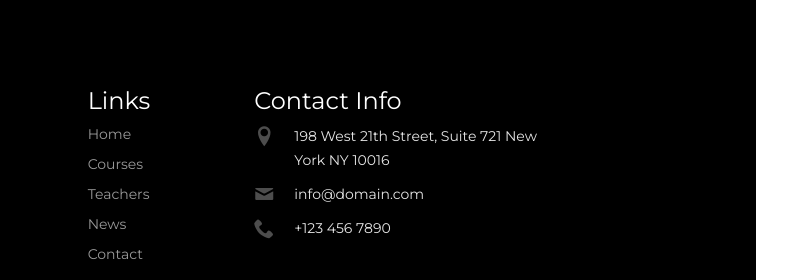
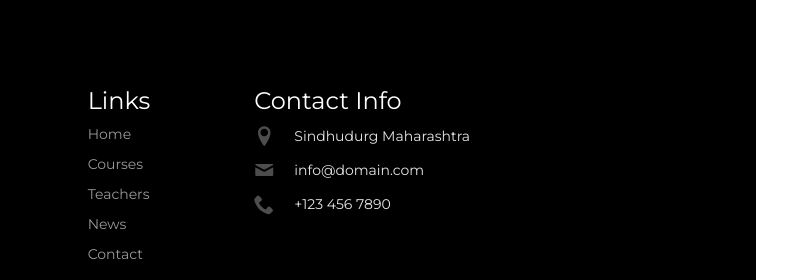
Before and after one commit to gsp689/StartUp, a website: page SindhudurgTourism/WebContent/index.html in a window 1280 px wide. Shown: the part 2740-3020 px from the top of the page, 484-1280 px from the left. Drawn offline with nearby package versions, Linux system fonts and the light colour scheme; some packages are replaced by stand-ins of ours; files whose address does not match are found by name.

Commit message:
address change

```diff
--- a/SindhudurgTourism/WebContent/index.html
+++ b/SindhudurgTourism/WebContent/index.html
@@ -733,7 +733,7 @@
               <div class="probootstrap-footer-widget">
                 <h3>Contact Info</h3>
                 <ul class="probootstrap-contact-info">
-                  <li><i class="icon-location2"></i> <span>198 West 21th Street, Suite 721 New York NY 10016</span></li>
+                  <li><i class="icon-location2"></i> <span>Sindhudurg Maharashtra</span></li>
                   <li><i class="icon-mail"></i><span>info@domain.com</span></li>
                   <li><i class="icon-phone2"></i><span>+123 456 7890</span></li>
                 </ul>
```
